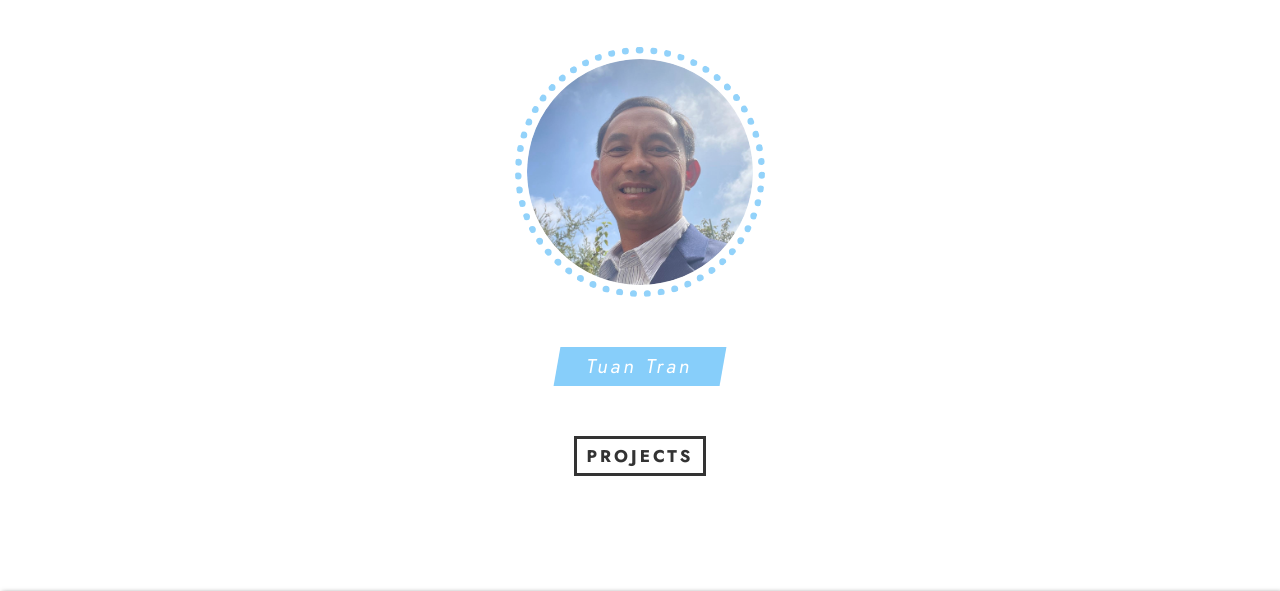
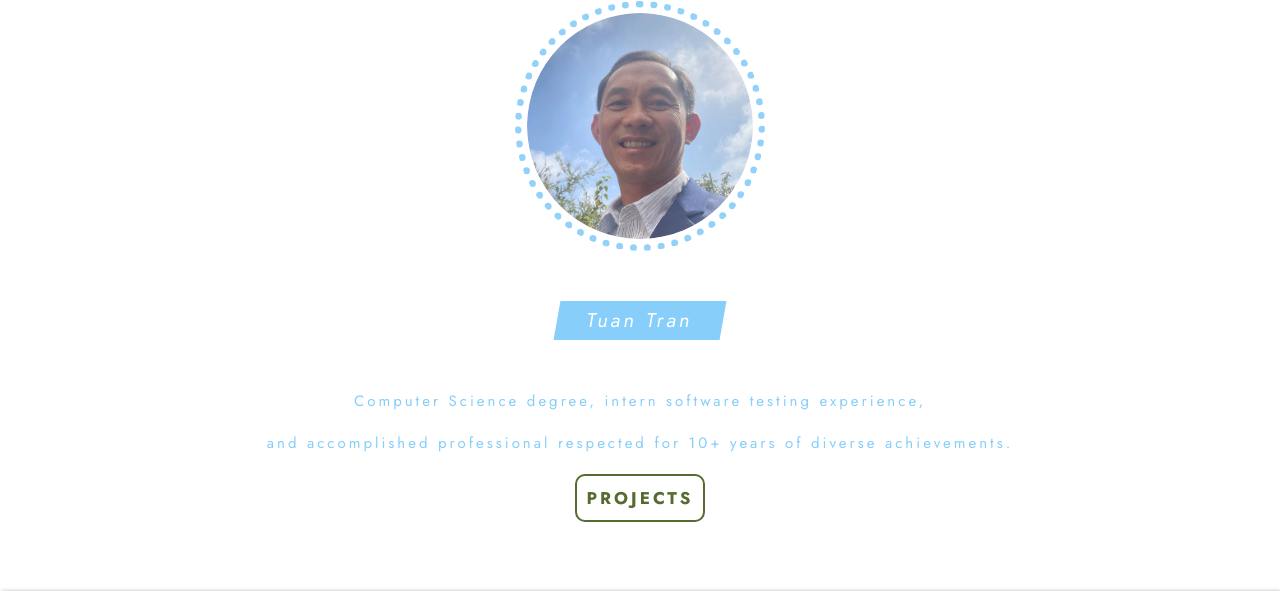
Before and after one commit to tuansd/cv, a plain HTML site: page index.html in a window 1280 px wide. Shown: the part 209-800 px from the top of the page. Drawn offline with Linux system fonts and the light colour scheme.

Commit message:
add summary

```diff
--- a/index.html
+++ b/index.html
@@ -26,6 +26,10 @@
           class="person-img"
         />
         <h3 class="person-name">Tuan Tran</h3>
+        <h4 class="summary">Computer Science degree, intern software testing experience, </h4>
+        <h4 class="summary"> and accomplished professional respected for 10+ years of diverse achievements. </h4>
+
+
         <a href="#section-3" class="section-1-btn">Projects</a>
       </section>
       <!-- End of Section 1 -->
@@ -186,6 +190,7 @@
           <input type="text" name="_honey" style="display: none;">
           <!-- Disable Captcha  -->
           <input type="hidden" name="_captcha" value="false">
+
           <input type="text" placeholder="Name" name="name" required id="name" />
           <input type="email" placeholder="Email" name="email" required id="email"/>
           <textarea placeholder="Message" name="comments,&nbsp: questions" required></textarea>
--- a/style.css
+++ b/style.css
@@ -72,6 +72,7 @@ html {
 }
 
 .person-name {
+
   font-size: 2rem;
   color: #fff;
   background-color: lightskyblue;
@@ -80,14 +81,27 @@ html {
   letter-spacing: 0.3rem;
   transform: skew(-10deg);
 }
+.summary {
+
+  font-size: 1.5rem;
+  color:lightskyblue;
+  background-color: #fff ;
+  /* margin: 1rem 1rem; */
+  /* padding: 1rem 2rem; */
+  padding-bottom: 2rem;
+  padding-top: -1rem;
+  letter-spacing: 0.3rem;
+}
+
 
 .section-1-btn {
   font-size: 1.7rem;
   font-weight: 700;
-  color: #333;
-  background-color: #fff;
-  border: 0.3rem solid #333;
-  padding: 0.5rem 1rem;
+  border-radius: 10px;
+  color: darkolivegreen;
+  /* background-color: darkolivegreen; */
+  border: 0.2rem solid darkolivegreen;
+  padding: 1rem 1rem;
   text-transform: uppercase;
   letter-spacing: 0.3rem;
 }
```
Also changed, not shown: images/favicon copy.png (renamed from images/favicon.png), images/favicon.ico (added).
